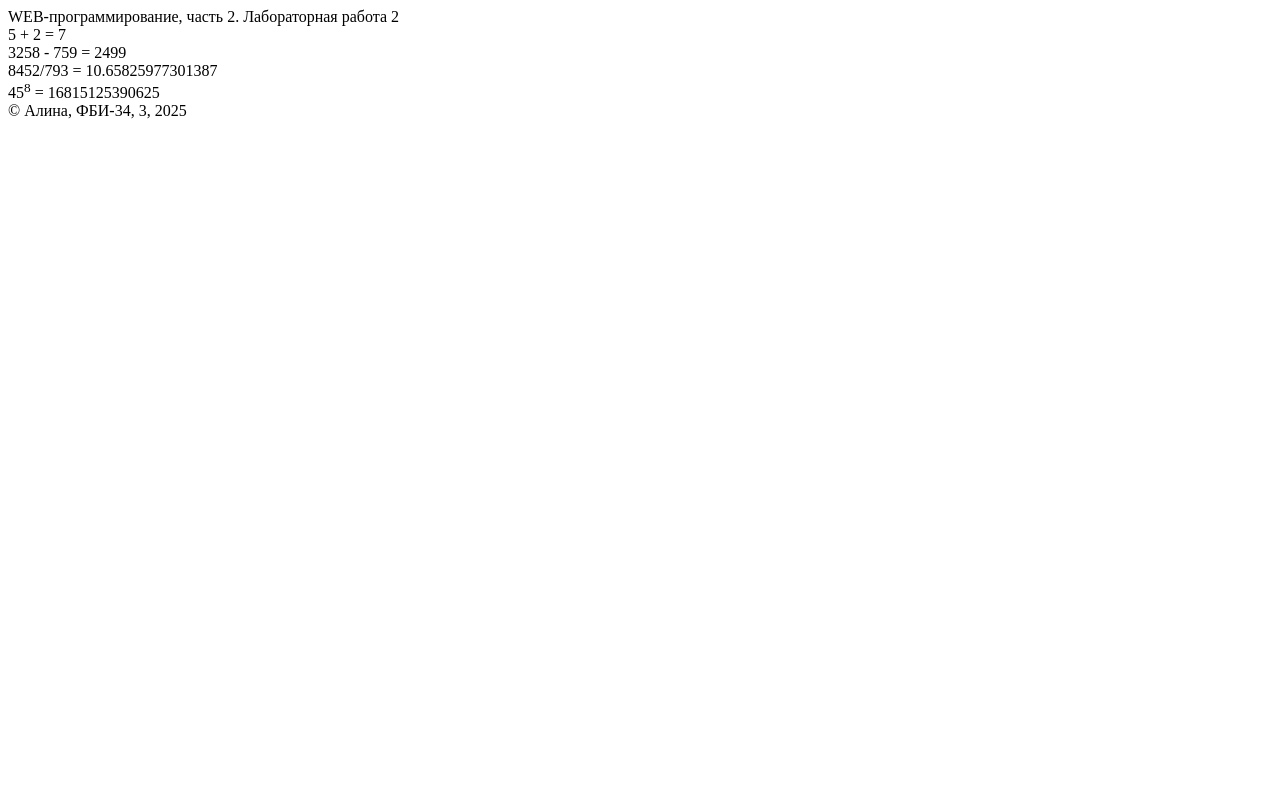
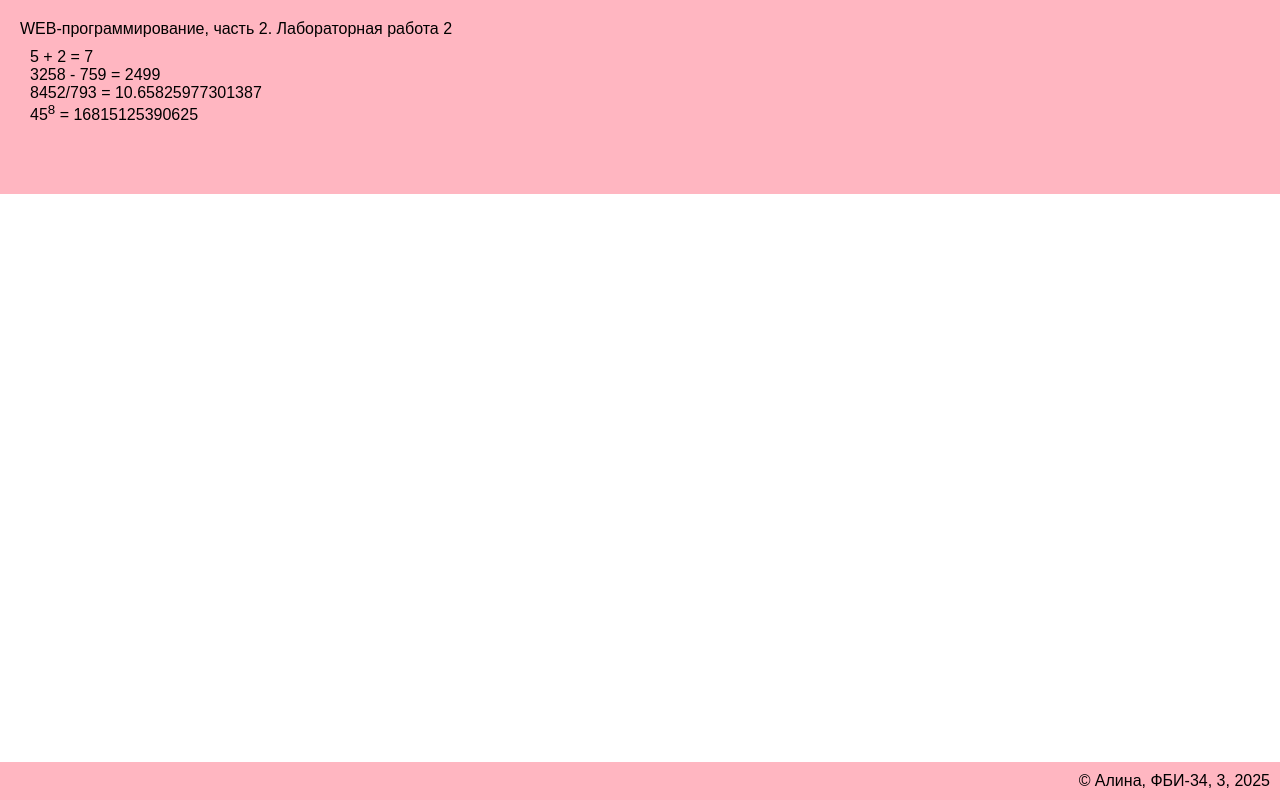
Before and after one commit to AlinaTrandysheva/web-back-labs, a Flask app: page /lab2/example in a window 1280 px wide. Run offline with Flask 3, Linux system fonts and the light colour scheme.

Commit message:
Подключение стилей

```diff
--- /dev/null
+++ b/static/main.css
@@ -0,0 +1,26 @@
+body {
+    margin: 0;
+    font-family: Arial;
+}
+
+main {
+    margin-bottom: 40px;
+    padding: 10px;
+}
+
+header {
+    margin-bottom: 30px;
+    padding: 20px;
+    background: lightpink;
+}
+
+footer {
+    margin-top: 20px;
+    padding: 10px;
+    background: lightpink;
+    text-align: right;
+    position: fixed;
+    bottom: 0;
+    left: 0;
+    right: 0;
+}
--- a/templates/example.html
+++ b/templates/example.html
@@ -4,6 +4,7 @@
     <meta charset="UTF-8">
     <meta name="viewport" content="width=device-width, initial-scale=1.0">
     <title>Алина Трандышева. Лабораторная работа {{ nomer }}</title>
+    <link rel="stylesheet" href="{{ url_for('static', filename='main.css') }}">
 </head>
 <body>
     <header>
```
